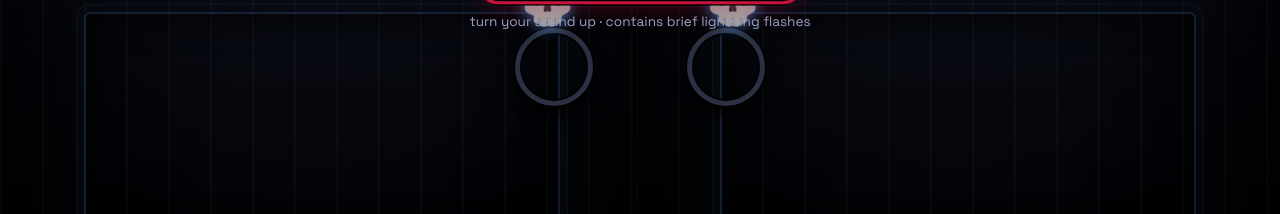
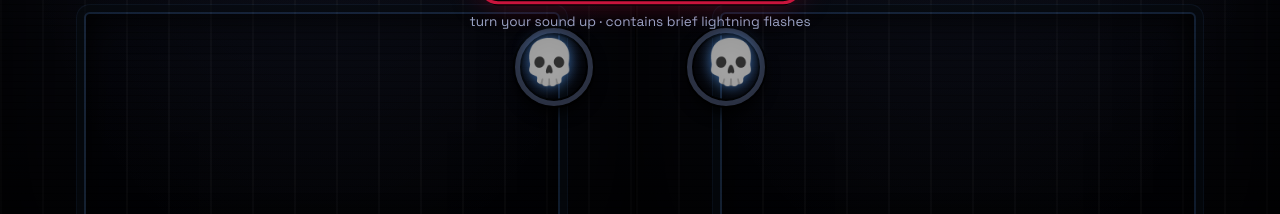
Before and after one commit to 3000Studios/Jerica, a website: page public/index.html in a window 1280 px wide. Shown: the part 500-714 px from the top of the page. Drawn offline with Linux system fonts and the light colour scheme; a web font is replaced by a local one.

Commit message:
fix: seat gate skulls inside the door rings (css)
Co-Authored-By: Claude Opus 5.5 <noreply@anthropic.com>

Claude-Session: https://claude.ai/code/session_01LVMoGK1AvhJjwv9tPj3KPX

```diff
--- a/public/goth.css
+++ b/public/goth.css
@@ -194,9 +194,9 @@ html.gate-lock,html.gate-lock body{overflow:hidden}
 .gate .ring{position:absolute;top:66%;width:clamp(44px,6.5vw,78px);aspect-ratio:1;border-radius:50%;
   border:5px solid #2b3142;box-shadow:0 0 0 2px #000,inset 0 0 0 2px #000,0 8px 14px rgba(0,0,0,.85)}
 .gate .door.l .ring{right:8%} .gate .door.r .ring{left:8%}
-.gate .skull{position:absolute;top:calc(66% - clamp(30px,4.6vw,54px));font-size:clamp(28px,4.2vw,50px);line-height:1;
+.gate .skull{position:absolute;top:calc(66% + clamp(7px,1vw,12px));font-size:clamp(24px,3.6vw,44px);line-height:1;
   filter:grayscale(1) brightness(.7) drop-shadow(0 0 8px rgba(90,162,255,.7))}
-.gate .door.l .skull{right:calc(8% + clamp(6px,1.2vw,14px))} .gate .door.r .skull{left:calc(8% + clamp(6px,1.2vw,14px))}
+.gate .door.l .skull{right:calc(8% + clamp(9px,1.4vw,16px))} .gate .door.r .skull{left:calc(8% + clamp(9px,1.4vw,16px))}
 .gate .flash{position:absolute;inset:0;z-index:3;pointer-events:none;opacity:0;mix-blend-mode:screen;
   background:radial-gradient(ellipse at 50% 22%,rgba(215,228,255,.62),rgba(120,150,255,.22) 48%,transparent 78%)}
 .gate .flash.on{opacity:1}
```
